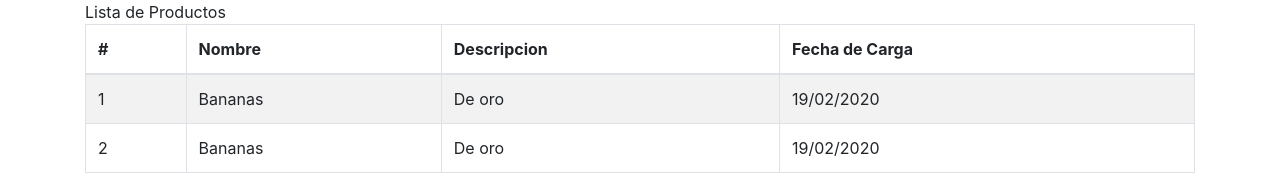
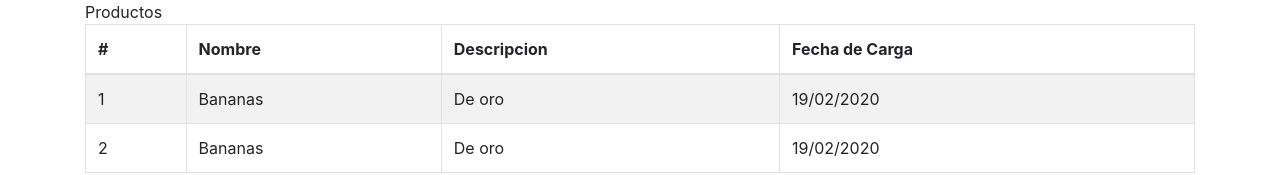
Before and after one commit to codig0Py/curso-reactjs, a React (Create React App) app: page / in a window 1280 px wide. Shown: the top 175 px of the page. Built offline with nearby package versions, Linux system fonts and the light colour scheme.

Commit message:
Actualizacion

```diff
--- a/src/vistas/producto/ProductoList.js
+++ b/src/vistas/producto/ProductoList.js
@@ -6,7 +6,7 @@ export default class ProductoList extends Component {
         return (
             <div>
                <Row>
-                   <Col>Lista de Productos</Col>
+                   <Col>Productos</Col>
                </Row>
                <Row>
                    <Col>
```
